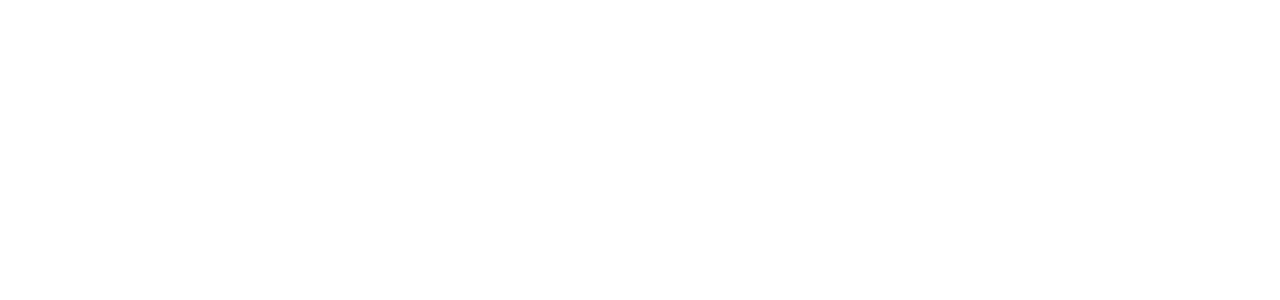
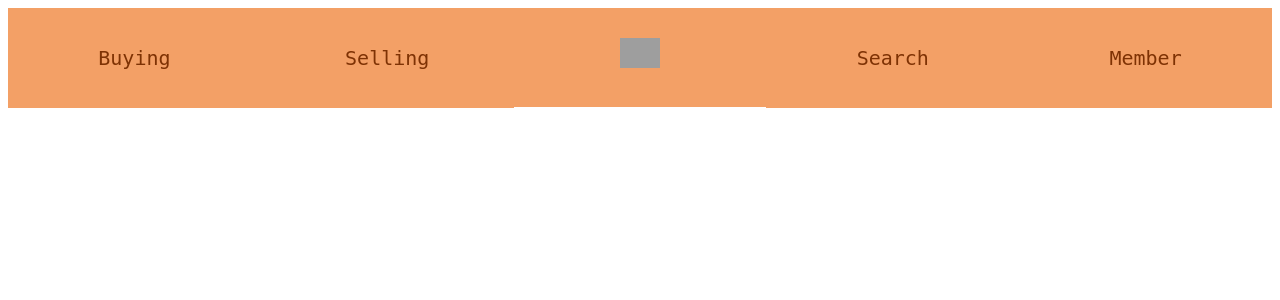
Before and after one commit to hsutungyu/CSCI3100_Group28_201920, a PHP site: page / in a window 1280 px wide. Before the commit the part shown is empty. Shown: the top 300 px of the page. Run offline with PHP 8.4, Linux system fonts and the light colour scheme; grey boxes are pictures that could not be loaded.

Commit message:
added nav bar on top

```diff
--- a/css/style.css
+++ b/css/style.css
@@ -1,2 +1,82 @@
-body {
+.navbar {
+  overflow: auto;
 }
+.navbar li {
+  width: 20%;
+  float: left;
+  position: relative;
+  background-color: rgba(235, 97, 0, 0.6);
+}
+.navbar ul {
+  width: 100%;
+  list-style-type: none;
+  margin: 0;
+  padding: 0;
+  overflow: hidden;
+  position: relative;
+  text-align: center;
+}
+.navbar-img {
+  display: block;
+}
+.navbar-img img {
+  margin-top: 30px;
+  margin-bottom: 39px;
+  vertical-align: middle;
+}
+.navbar-text {
+  display: block;
+  padding: 38px;
+  text-decoration: none;
+  color: #7e3204;
+  font-size: 20px;
+  font-family: monospace;
+  text-align: center;
+}
+.navbar-dropdown2-button {
+  display: block;
+  padding: 38px;
+  text-decoration: none;
+  color: #7e3204;
+  font-size: 20px;
+  font-family: monospace;
+  text-align: center;
+}
+.navbar a:hover,
+.navbar-dropdown2-button:hover {
+  background-color: #d9bf77;
+}
+.navbar-dropdown2-content {
+  background-color: transparent;
+}
+.navbar-dropdown2-content li {
+  background-color: rgba(235, 97, 0, 0.1);
+}
+.navbar-dropdown2-content form {
+  display: none;
+  z-index: 99999;
+}
+.navbar-dropdown2-content input[type="text"] {
+  padding: 6px;
+  width: 14vw;
+  border: none;
+  margin-top: 8px;
+  margin-left: 16px;
+  margin-bottom: 8px;
+  font-size: 20px;
+  font-family: monospace;
+}
+.navbar-dropdown2-content button {
+  line-height: 1vw;
+  width: 4vw;
+  margin-top: 8px;
+  margin-right: 8px;
+  margin-bottom: 8px;
+  cursor: pointer;
+  font-size: 20px;
+  float: right;
+}
+.navbar ul li:hover .navbar-dropdown2-content form {
+  display: flex;
+  flex-direction: row;
+}
--- a/index.html
+++ b/index.html
@@ -1,7 +1,34 @@
 <!DOCTYPE HTML>
 <html>
+
 <head>
+    <link rel="stylesheet" type="text/css" href="css/style.css">
+    <link rel="stylesheet" href="https://cdnjs.cloudflare.com/ajax/libs/font-awesome/4.7.0/css/font-awesome.min.css">
 </head>
+
 <body>
+    <div class="navbar">
+
+        <ul>
+            <li><a href="product/buy/buying.html" class="navbar-text">Buying</a></li>
+            <li><a href="product/selling.html" class="navbar-text">Selling</a></li>
+            <li><a href="index.html" class="navbar-img active"><img src="img/test.png" height="30px" align="middle"></a>
+            </li>
+            <li><a class="navbar-dropdown2-button">Search</a>
+                <ul class="navbar-dropdown2-content">
+                    <li>
+                        <form>
+                            <input type="text" placeholder="Search..">
+                            <button type="submit"><i class="fa fa-search"></i></button>
+                        </form>
+                    </li>
+                </ul>
+            </li>
+            <li><a href="member/information.html" class="navbar-text">Member</a></li>
+
+        </ul>
+
+    </div>
 </body>
+
 </html>
```
